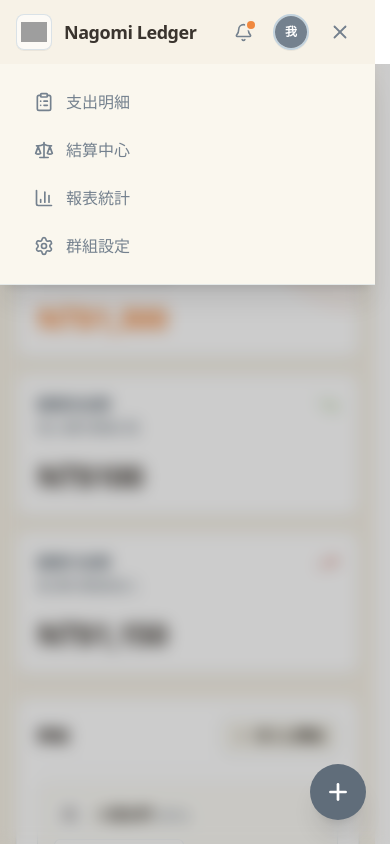
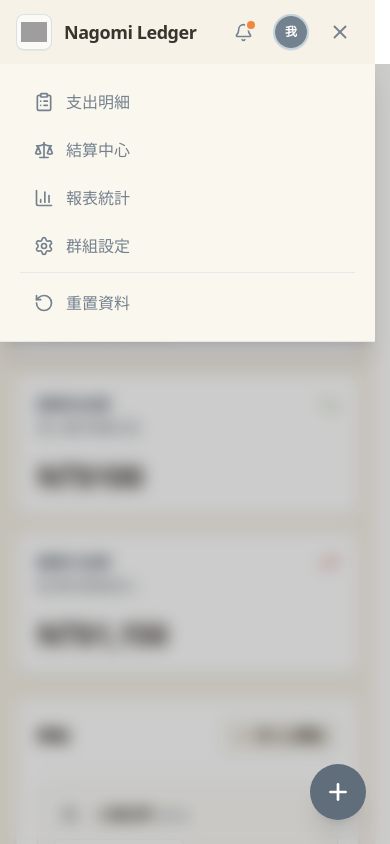
Before and after one commit to JIAXUN88/Bill-Splitting-Website, a React (Vite) app: page / in a window 390 px wide. Both pictures are taken after a click on the button 340 px from the left and 32 px from the top of the page. Shown: the top 844 px of the page. Built offline with nearby package versions, Linux system fonts and the light colour scheme; grey boxes are pictures that could not be loaded.

Commit message:
tablet & mobile 補上「重製資料button」；修改重置後的提示訊息

```diff
--- a/src/components/Navbar.tsx
+++ b/src/components/Navbar.tsx
@@ -139,7 +139,7 @@
     } else {
       resetToDefaultData();
     }
-    setProfileFeedback('已恢復預設 3 筆測試帳款');
+    setProfileFeedback('已重置為預設測試資料');
     setTimeout(() => setProfileFeedback(null), 3000);
   };
 
@@ -310,7 +310,7 @@
               type="button"
               id="reset-data-btn"
               onClick={handleResetDataClick}
-              title="重置測試資料 (恢復為預設 3 筆初始支出)"
+              title="重置測試資料 (恢復為預設初始資料)"
               className="hidden lg:inline-flex items-center px-3 py-2 text-xs font-medium text-[#74818E] hover:text-[#3A342E] hover:bg-[#C3D3DE]/30 active:bg-[#C3D3DE]/50 border border-[#C3D3DE]/60 rounded-lg transition-all gap-1.5 cursor-pointer shadow-2xs"
             >
               <RotateCcw size={14} className="text-[#74818E]" />
@@ -454,7 +454,7 @@
                       className="w-full text-left px-4 py-2 text-xs font-medium text-[#74818E] hover:bg-[#F7F2E7] hover:text-[#3A342E] transition-colors flex items-center gap-2.5 cursor-pointer"
                     >
                       <RotateCcw size={14} className="text-[#74818E]" />
-                      重置測試資料 (預設 3 筆)
+                      重置測試資料
                     </button>
                   </div>
 
@@ -545,6 +545,20 @@
               <Settings size={20} className={activeTab === 'settings' ? 'text-[#3A342E]' : 'text-[#74818E]'} />
               <span>群組設定</span>
             </button>
+
+            {/* 新增tablet & mobile 「重製資料」button */}
+            <div className="pt-2 border-t border-[#C3D3DE]/40">
+              <button
+                type="button"
+                id="mobile-nav-reset-data"
+                onClick={handleResetDataClick}
+                className="flex items-center gap-3 w-full px-3.5 py-2.5 text-base rounded-xl transition-colors cursor-pointer text-[#74818E] hover:text-[#3A342E] hover:bg-black/5 font-medium"
+              >
+                <RotateCcw size={20} className="text-[#74818E]" />
+                <span>重置資料</span>
+              </button>
+            </div>
+
           </div>
         </div>
 
```
